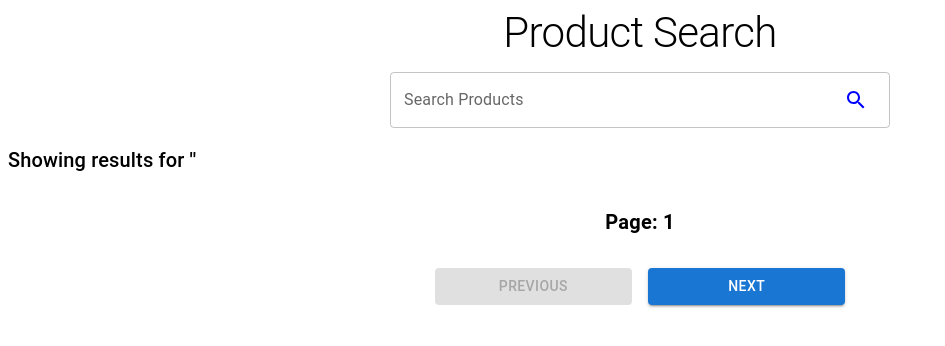
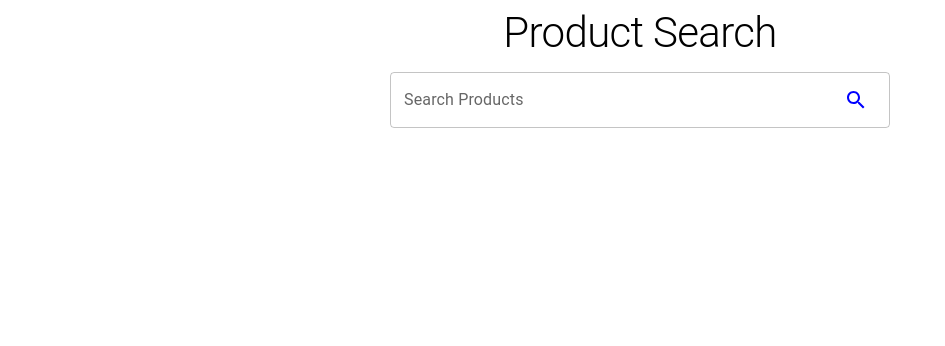
Before and after one commit to gaz-jordan/salt-tech-test, a React (Create React App) app in the folder salt-tech-test/: page / in a window 1280 px wide. Shown: the top 346 px of the page, without its empty margins (0-945 px from the left). Built offline with nearby package versions, Linux system fonts and the light colour scheme.

Commit message:
Added enter to submit functionality

```diff
--- a/salt-tech-test/src/Pagination.jsx
+++ b/salt-tech-test/src/Pagination.jsx
@@ -4,14 +4,14 @@ import { SearchContext } from './SearchContext';
 
 const Pagination = () => {
     const {fetchResults, setPage, page} = useContext(SearchContext);
-    const handlePreviousPage = () => {
+    const handlePreviousPage = (e) => {
         setPage(prevPage => prevPage - 1);
-        fetchResults();
+        fetchResults(e);
     }
 
-    const handleNextPage = () => {
+    const handleNextPage = (e) => {
         setPage(prevPage => prevPage + 1);
-        fetchResults();
+        fetchResults(e);
     }
 
     return (
@@ -25,7 +25,7 @@ const Pagination = () => {
                 <Button
                     variant="contained"
                     fullWidth
-                    onClick={() => handlePreviousPage()}
+                    onClick={(e) => handlePreviousPage(e)}
                     disabled={page === 1}
                 >
                     Previous
@@ -35,7 +35,7 @@ const Pagination = () => {
                 <Button
                     variant="contained"
                     fullWidth
-                    onClick={() => handleNextPage()}
+                    onClick={(e) => handleNextPage(e)}
                 >
                     Next
                 </Button>
--- a/salt-tech-test/src/ProductDetails.jsx
+++ b/salt-tech-test/src/ProductDetails.jsx
@@ -28,7 +28,8 @@ const ProductDetails = () => {
             const options = {
                 method: 'GET',
                 headers: {
-                    // API key here
+                    'x-rapidapi-key': '8c328d52a1msh24c1ffbd7b9367ap1a8fefjsnb9669b8b112b',
+                    'x-rapidapi-host': 'real-time-amazon-data.p.rapidapi.com'
                 }
             };
             try {
--- a/salt-tech-test/src/Search.jsx
+++ b/salt-tech-test/src/Search.jsx
@@ -11,6 +11,7 @@ const Search = () => {
       component="form"
       noValidate
       autoComplete="off"
+      onSubmit={(e) => fetchResults(e)}
     >
       <Typography variant="h1" sx={{ fontSize: '42px' }} align="center" gutterBottom>
         Product Search
@@ -26,9 +27,8 @@ const Search = () => {
             input: {
               endAdornment: (
                 <IconButton
-                  type="button"
+                  type="submit"
                   aria-label="search"
-                  onClick={() => fetchResults()}
                 >
                   <SearchIcon style={{ fill: "blue" }} />
                 </IconButton>
--- a/salt-tech-test/src/SearchContext.js
+++ b/salt-tech-test/src/SearchContext.js
@@ -4,17 +4,20 @@ export const SearchContext = createContext();
 
 export const SearchProvider = ({ children }) => {
     const [loading, setLoading] = useState(false);
-    const [searchResults, setSearchResults] = useState([]);
+    const [searchResults, setSearchResults] = useState();
     const [searchTerm, setSearchTerm] = useState('');
     const [page, setPage] = useState(1);
 
-    const fetchResults = async () => {
+    const fetchResults = async (e) => {
+        console.log('fired: ', e);
+        e.preventDefault();
         setLoading(true);
         const url = `https://real-time-amazon-data.p.rapidapi.com/search?query=${searchTerm}&page=${page}&country=US&sort_by=RELEVANCE&product_condition=ALL&is_prime=false&deals_and_discounts=NONE`;
         const options = {
             method: 'GET',
             headers: {
-                // API key here
+                'x-rapidapi-key': '8c328d52a1msh24c1ffbd7b9367ap1a8fefjsnb9669b8b112b',
+                'x-rapidapi-host': 'real-time-amazon-data.p.rapidapi.com'
             }
         };
 
```
